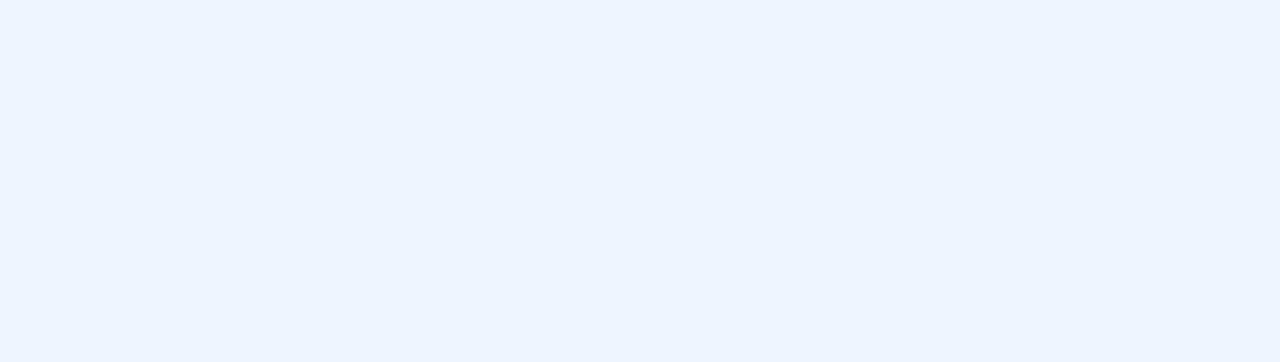
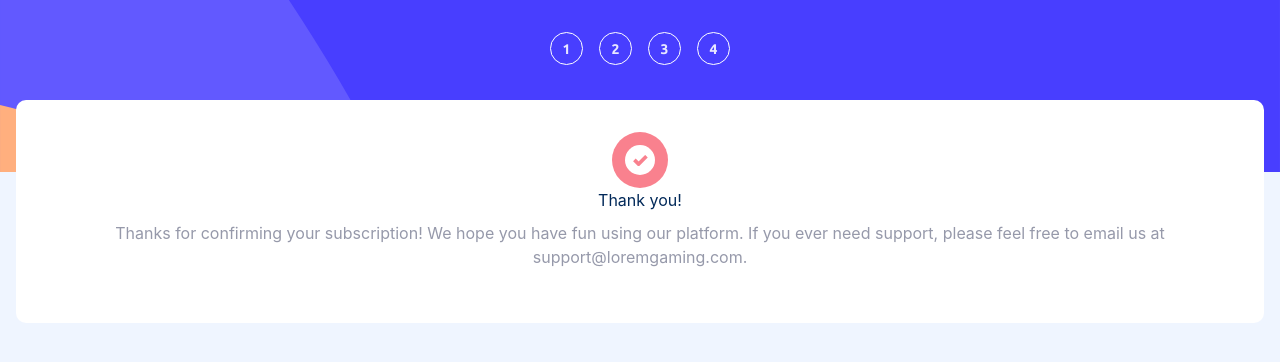
Before and after one commit to tchkoidze/Multi-step-form, a React (Vite) app: page /thank in a window 1280 px wide. Before the commit this address had no page. Shown: the top 362 px of the page. Built offline with nearby package versions, Linux system fonts and the light colour scheme.

Commit message:
add thank page, finish page not finished

```diff
--- a/src/App.tsx
+++ b/src/App.tsx
@@ -8,6 +8,7 @@ import { useEffect, useState } from "react";
 import { useAppDispatch, useAppSelector } from "./store/hooks";
 import { updateLocal } from "./store/registrationInfoSlice";
 import Finish from "./pages/Finish";
+import Thank from "./pages/Thank";
 
 //import { useAppDispatch, useAppSelector } from "./store/hooks";
 
@@ -36,8 +37,9 @@ function App() {
           path="/plan"
           element={<SelectPlan clicked={clicked} setClicked={setClicked} />}
         />
-        <Route path="/adds" element={<PickAdds />} />
-        <Route path="/finish" element={<Finish />} />
+        <Route path="/adds" element={<PickAdds clicked={clicked} />} />
+        <Route path="/finish" element={<Finish clicked={clicked} />} />
+        <Route path="/thank" element={<Thank />} />
       </Routes>
     </div>
   );
--- a/src/pages/Finish.tsx
+++ b/src/pages/Finish.tsx
@@ -1,11 +1,18 @@
 import { useEffect, useState } from "react";
 import RegistrationSteps from "../components/Registration-steps";
-import { Link } from "react-router-dom";
+import { Link, useNavigate } from "react-router-dom";
 import { useDispatch } from "react-redux";
 import { useAppSelector } from "../store/hooks";
 
-const Finish = () => {
+interface SelectPlanProps {
+  clicked: boolean;
+}
+
+const Finish: React.FC<SelectPlanProps> = ({ clicked }) => {
   const [active, setActive] = useState<boolean>(false);
+
+  const navigate = useNavigate();
+
   const dispatch = useDispatch();
   const registrationInfo = useAppSelector((store) => store.registrationInfo);
 
@@ -20,20 +27,50 @@ const Finish = () => {
   return (
     <div className="flex flex-col h-[100%]">
       <RegistrationSteps />
-      <div className="bg-white px-6 py-8 mx-4 rounded-[10px]">
+      <div className="bg-white px-6 py-8 mx-4 rounded-[10px] -translate-y-[72px]">
         <div className="mb-[22px]">
           <h1 className="font-ubuntu text-blue mb-[9px]">Finishing up</h1>
           <p className="text-grey">
             Double-check everything looks OK before confirming.
           </p>
         </div>
-        <div className="flex flex-col gap-3"></div>
+        <div className="flex flex-col gap-3">
+          <div className="flex justify-between items-center border-b border-grey">
+            <div>
+              <h1 className="text-blue">{registrationInfo.plan}</h1>
+              <Link className="text-grey" to={"./plan"}>
+                Change
+              </Link>
+            </div>
+            <h2 className="text-blue">{registrationInfo.price}</h2>
+          </div>
+          <div>
+            {registrationInfo.ads.map((x) => (
+              <div>
+                <h2 className="text-grey">{x}</h2>
+                <span className="text-grey">
+                  {x === "Online service"
+                    ? "$1/mo"
+                    : x === "Larger storage"
+                    ? "$2/mo"
+                    : x === "Customizable profile"
+                    ? "$2/mo"
+                    : ""}
+                </span>
+              </div>
+            ))}
+          </div>
+        </div>
       </div>
       <div className="flex mt-auto bg-white p-8">
         <Link to={"/adds"} className="text-grey">
           Go Back
         </Link>
-        <button type="submit" className="bg-blue rounded px-4 py-3 ml-auto">
+        <button
+          type="submit"
+          onClick={() => navigate("/thank")}
+          className="bg-blue rounded px-4 py-3 ml-auto"
+        >
           Next Step
         </button>
       </div>
--- a/src/pages/PickAdds.tsx
+++ b/src/pages/PickAdds.tsx
@@ -3,8 +3,13 @@ import RegistrationSteps from "../components/Registration-steps";
 import { Link, useNavigate } from "react-router-dom";
 import { useAppDispatch, useAppSelector } from "../store/hooks";
 import { updateRegistrationInfo } from "../store/registrationInfoSlice";
+import Check from "../assets/images/icon-checkmark.svg";
 
-const PickAdds = () => {
+interface SelectPlanProps {
+  clicked: boolean;
+}
+
+const PickAdds: React.FC<SelectPlanProps> = ({ clicked }) => {
   const dispatch = useAppDispatch();
   const registrationInfo = useAppSelector((store) => store.registrationInfo);
 
@@ -27,6 +32,10 @@ const PickAdds = () => {
       // Add the ad to the selectedAds array
       setSelectedAdds([...selectedAdds, add]);
     }
+    // Dispatch the updateRegistrationInfo action with the selectedAdds array
+    dispatch(
+      updateRegistrationInfo({ property: "ads", value: [...selectedAdds, add] })
+    );
   };
   console.log(selectedAdds);
   const handleNextStep = () => {
@@ -41,9 +50,7 @@ const PickAdds = () => {
 
     if (isAnyOptionSelected) {
       // Dispatch the updateRegistrationInfo action with the selectedAds array
-      dispatch(
-        updateRegistrationInfo({ property: "ads", value: selectedAdds })
-      );
+      //dispatch(updateRegistrationInfo({ property: "ads", value: selectedAdds }));
       navigate("/finish");
       // Other logic for the next step
     } else {
@@ -65,7 +72,7 @@ const PickAdds = () => {
   return (
     <div className="flex flex-col h-[100%]">
       <RegistrationSteps />
-      <div className="bg-white px-6 py-8 mx-4 rounded-[10px]">
+      <div className="bg-white px-6 py-8 mx-4 rounded-[10px] -translate-y-[72px]">
         <div className="mb-[22px]">
           <h1 className="font-ubuntu text-blue mb-[9px]">Pick add-ons</h1>
           <p className="text-grey">
@@ -91,10 +98,18 @@ const PickAdds = () => {
             }`}*/
             onClick={() => handleAddClick("Online service")}
             className={`flex items-center border border-grey rounded-lg px-4 py-3 ${
-              selectedAdds.includes("Online service") && "border-purple"
+              selectedAdds.includes("Online service") && "border-purple "
             }`}
           >
-            <div className="w-5 h-5 border border-grey rounded"></div>
+            <div
+              className={`w-5 h-5 border flex items-center justify-center border-grey rounded ${
+                selectedAdds.includes("Online service")
+                  ? "border-purple bg-purple !important"
+                  : ""
+              }}`}
+            >
+              {selectedAdds.includes("Online service") && <img src={Check} />}
+            </div>
             <div className="ml-4">
               <h3 className="font-ubuntu font-medium text-sm/[16px]  text-blue">
                 Online service
@@ -104,7 +119,7 @@ const PickAdds = () => {
               </p>
             </div>
             <p className="font-ubuntu font-normal text-xs/[20px] text-sky-blue ml-auto">
-              +$1/mo
+              {clicked ? "+$10/yr" : "+$1/mo"}
             </p>
           </div>
 
@@ -129,7 +144,16 @@ const PickAdds = () => {
               selectedAdds.includes("Larger storage") && "border-purple"
             }`}
           >
-            <div className="w-5 h-5 border border-grey rounded"></div>
+            <div
+              className={`w-5 h-5 flex items-center justify-center border border-grey rounded ${
+                selectedAdds.includes("Larger storage")
+                  ? "border-purple bg-purple !important"
+                  : ""
+              }}`}
+            >
+              {selectedAdds.includes("Larger storage") && <img src={Check} />}
+            </div>
+
             <div className="ml-4 ">
               <h3 className="font-ubuntu font-medium text-sm/[16px]  text-blue">
                 Larger storage
@@ -139,7 +163,7 @@ const PickAdds = () => {
               </p>
             </div>
             <p className="font-ubuntu font-normal text-xs/[20px] text-sky-blue ml-auto">
-              +$2/mo
+              {clicked ? "+$20/yr" : "+$2/mo"}
             </p>
           </div>
 
@@ -160,7 +184,17 @@ const PickAdds = () => {
               selectedAdds.includes("Customizable profile") && "border-purple"
             }`}
           >
-            <div className="w-5 h-5 border border-grey rounded"></div>
+            <div
+              className={`w-5 h-5 flex items-center justify-center border border-grey rounded ${
+                selectedAdds.includes("Customizable profile")
+                  ? "border-purple bg-purple !important"
+                  : ""
+              }}`}
+            >
+              {selectedAdds.includes("Customizable profile") && (
+                <img src={Check} />
+              )}
+            </div>
             <div className="ml-4">
               <h3 className="font-ubuntu font-medium text-sm/[16px]  text-blue">
                 Customizable profile
@@ -170,7 +204,7 @@ const PickAdds = () => {
               </p>
             </div>
             <p className="font-ubuntu font-normal text-xs/[20px] text-sky-blue ml-auto">
-              +$2/mo
+              {clicked ? "+$20/yr" : "+$2/mo"}
             </p>
           </div>
         </div>
--- /dev/null
+++ b/src/pages/Thank.tsx
@@ -0,0 +1,38 @@
+import RegistrationSteps from "../components/Registration-steps";
+
+const Thank = () => {
+  return (
+    <div className="flex flex-col h-[100%]">
+      <RegistrationSteps />
+      <div className="bg-white px-6 py-8 mx-4 rounded-[10px] -translate-y-[72px]">
+        <div className="mb-[22px] text-center">
+          <div className="flex justify-center items-center w-14 h-14 bg-[#F9818E] rounded-[50%] m-auto">
+            <div className="flex justify-center items-center w-[30px] h-[30px] bg-white rounded-[50%]">
+              <svg
+                xmlns="http://www.w3.org/2000/svg"
+                width="15"
+                height="11"
+                viewBox="0 0 12 9"
+              >
+                <path
+                  fill="none"
+                  stroke="#F9818E"
+                  stroke-width="3"
+                  d="m1 4 3.433 3.433L10.866 1"
+                />
+              </svg>
+            </div>
+          </div>
+          <h1 className="text-blue mb-[9px]">Thank you!</h1>
+          <p className="text-grey">
+            Thanks for confirming your subscription! We hope you have fun using
+            our platform. If you ever need support, please feel free to email us
+            at support@loremgaming.com.
+          </p>
+        </div>
+      </div>
+    </div>
+  );
+};
+
+export default Thank;
```
